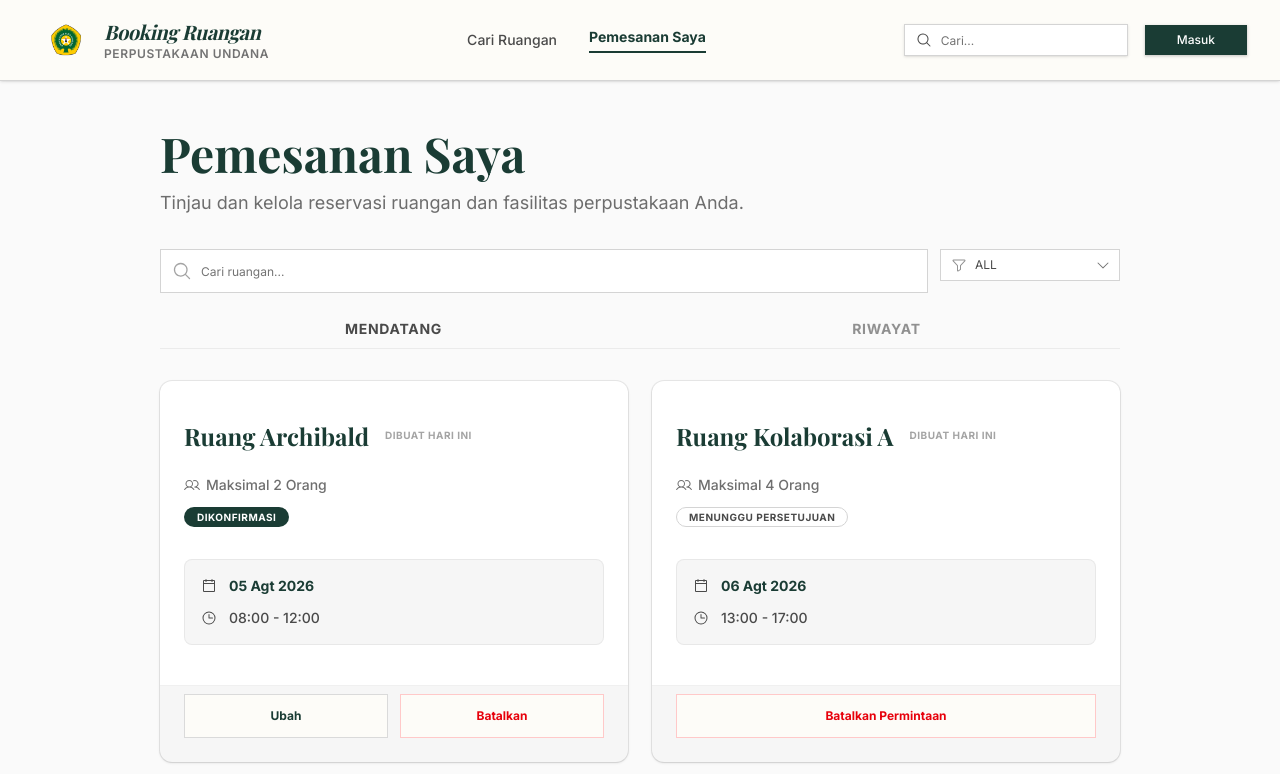
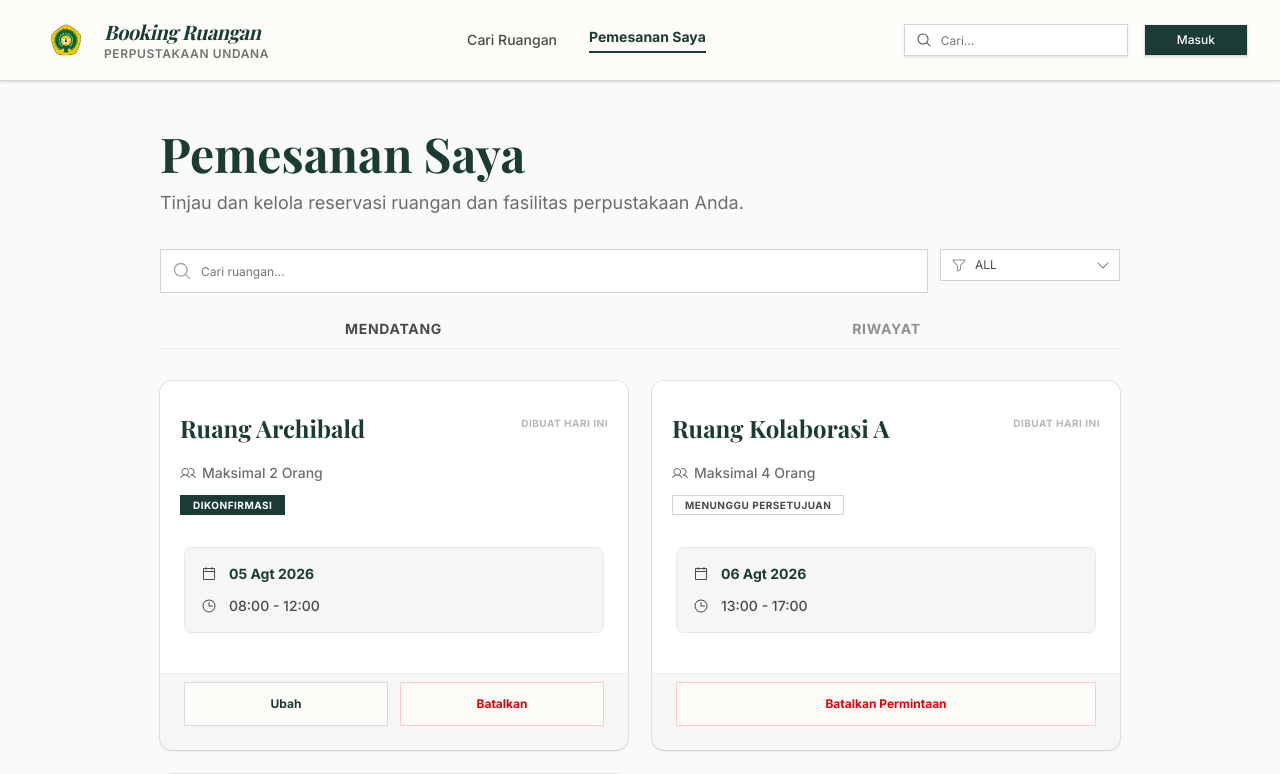
Before and after one commit to legacyditt/booking-room-perpusUndana, a Next.js app in the folder frontend/: page /reservations in a window 1280 px wide. Shown: the top 774 px of the page. Built offline with nearby package versions, Linux system fonts and the light colour scheme; a web font is replaced by a local one.

Commit message:
style(reservations): adjust card padding and move created-at badge to top right

```diff
--- a/frontend/src/features/reservations/components/ReservationCard.tsx
+++ b/frontend/src/features/reservations/components/ReservationCard.tsx
@@ -67,15 +67,19 @@ export function ReservationCard({
 
   return (
     <Card className="flex flex-col h-full hover:shadow-md transition-shadow border-border/80 shadow-sm rounded-xl overflow-hidden">
-      <CardHeader className="p-6 pb-4 flex flex-col gap-6">
-        {/* Top Header Row (Judul & Waktu Dibuat) */}
-        <div className="flex flex-col sm:flex-row justify-between sm:items-start gap-1.5 sm:gap-4">
+      <CardHeader className="p-5 pt-4 pb-4 flex flex-col gap-5 relative">
+        {/* Top-right aligned Created At */}
+        <div className="absolute top-4 right-5">
+          <span className="text-[10px] font-bold text-neutral/40 uppercase tracking-wider">
+            {createdText}
+          </span>
+        </div>
+
+        {/* Top Header Row (Judul) */}
+        <div className="flex flex-col pr-24">
           <h3 className="text-xl sm:text-2xl font-serif font-bold text-primary leading-tight">
             {room.name}
           </h3>
-          <span className="text-[10px] font-bold text-neutral/50 uppercase tracking-wider shrink-0 mt-0 sm:mt-1.5">
-            {createdText}
-          </span>
         </div>
 
         {/* Capacity & Status */}
@@ -86,7 +90,7 @@ export function ReservationCard({
           </div>
           <Badge
             variant={currentStatus.variant}
-            className="font-bold text-[10px] tracking-wider uppercase px-3 py-1 rounded-full"
+            className="font-bold text-[10px] tracking-wider uppercase px-3 py-1"
           >
             {currentStatus.label}
           </Badge>
```
